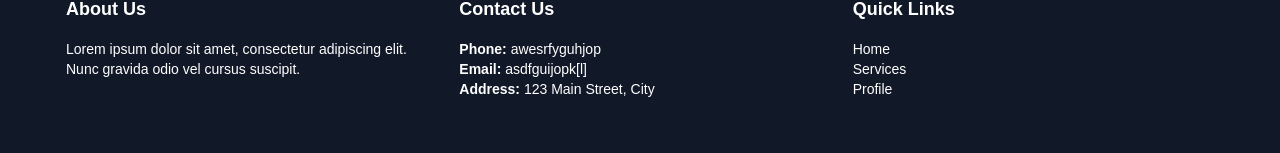
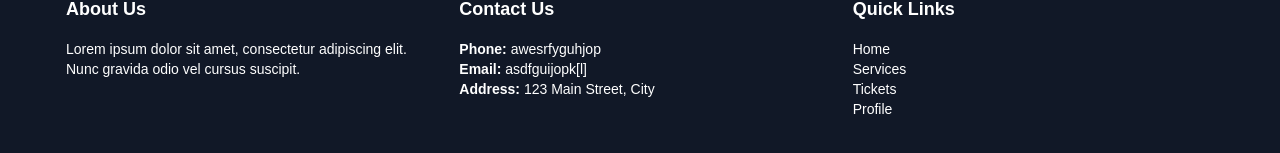
Before and after one commit to Eric-MK/front-endsclcertproject, a Vue app: page /home in a window 1280 px wide. Shown: the part 1565-1718 px from the top of the page. Built offline with nearby package versions, Linux system fonts and the light colour scheme.

Commit message:
footer ticket route

```diff
--- a/src/views/Footer.vue
+++ b/src/views/Footer.vue
@@ -24,6 +24,7 @@
           <ul class="quick text-sm">
             <li><router-link to="/home">Home</router-link></li>
             <li><a href="#" class="text-white">Services</a></li>
+            <li><router-link to="/ticket">Tickets</router-link></li>
             <li><router-link to="/profile-page">Profile</router-link></li>
           </ul>
         </div>
```
